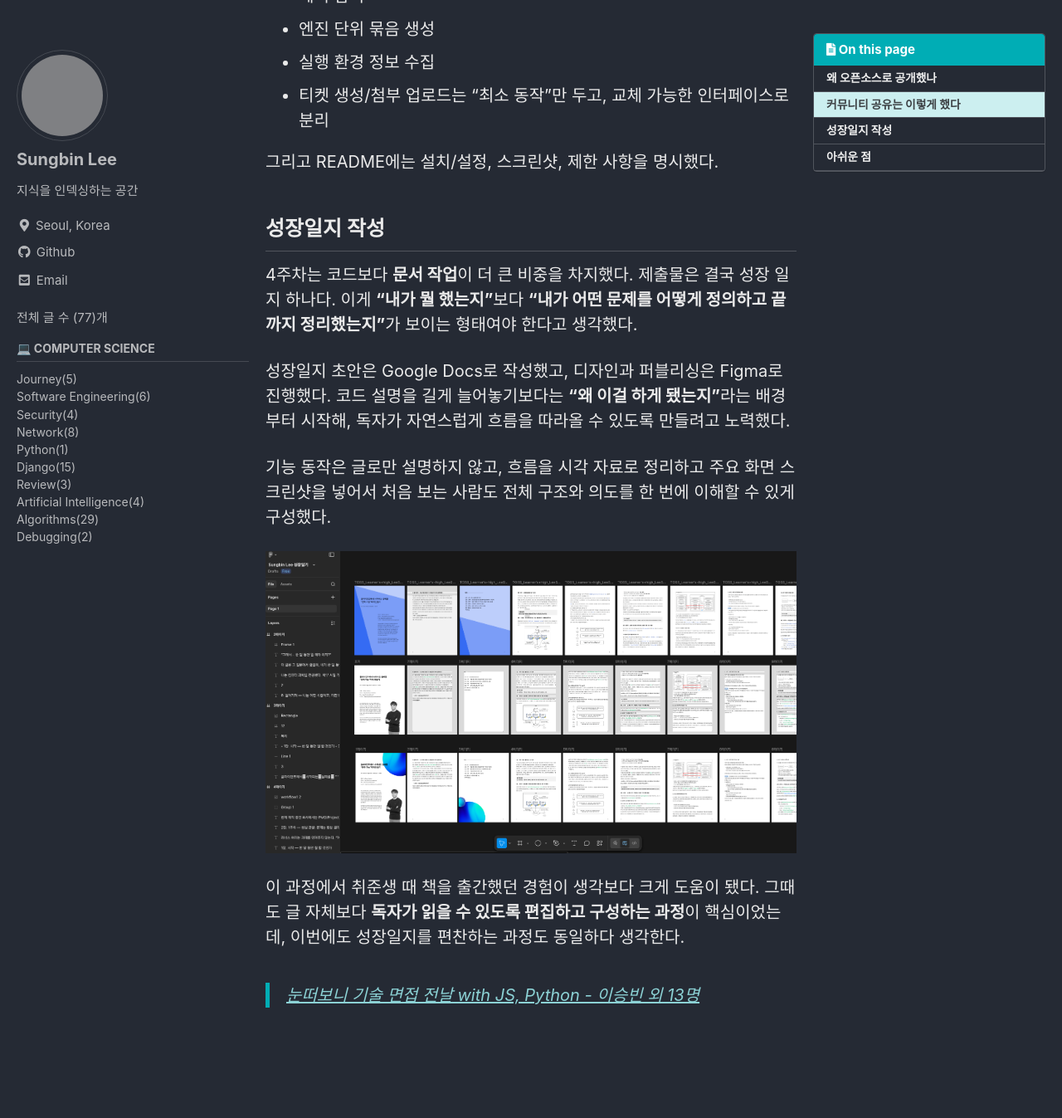
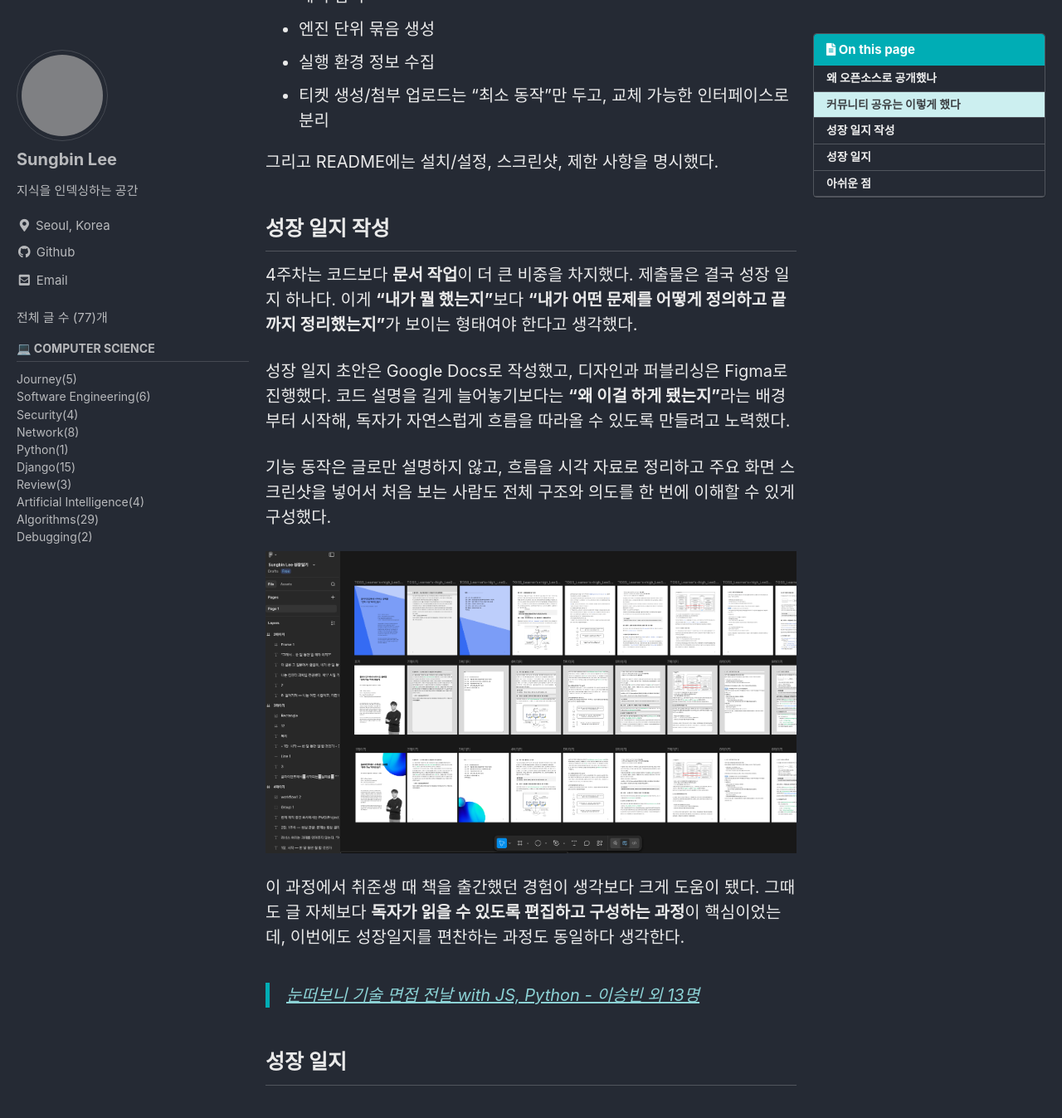
Before and after one commit to sungbinlee/tech.sungbinlee.dev, a Jekyll site: the page built from _posts/Journey/2026-01-17-토스-러너스하이2기-4주차.md, in a window 1280 px wide and 1400 px high, scrolled down 1804 px. Shown: the top 1347 px of the window at 83% size. Built offline with Jekyll 4.4.1, drawn with Linux system fonts in a browser that asks for light colours; cached includes are drawn as plain includes; comment, search, counter and statistics services are not loaded; grey boxes are pictures that could not be loaded.

Commit message:
4주차 회고 수정

```diff
--- a/_posts/Journey/2026-01-17-토스-러너스하이2기-4주차.md
+++ b/_posts/Journey/2026-01-17-토스-러너스하이2기-4주차.md
@@ -10,7 +10,7 @@ toc: true
 toc_sticky: true
 ---
 
-드디어 러너스 하이가 끝을 향해간다. 4주차는 코드를 더 붙여서 기능을 키우기보다는, 지금까지 만든 걸 **오픈소스로 공개하고**, 그 과정을 **성장일지** 형태로 정리하는 데 대부분의 시간을 썼다.
+드디어 러너스 하이가 끝을 향해간다. 4주차는 코드를 더 붙여서 기능을 키우기보다는, 지금까지 만든 걸 **오픈소스로 공개하고**, 그 과정을 **성장 일지** 형태로 정리하는 데 대부분의 시간을 썼다.
 
 ## 왜 오픈소스로 공개했나
 > [tk-incidentreporter 레포지토리](https://github.com/sungbinlee/tk-incidentreporter)
@@ -43,11 +43,11 @@ toc_sticky: true
 
 그리고 README에는 설치/설정, 스크린샷, 제한 사항을 명시했다.
 
-## 성장일지 작성
+## 성장 일지 작성
 
 4주차는 코드보다 **문서 작업**이 더 큰 비중을 차지했다. 제출물은 결국 성장 일지 하나다. 이게 **“내가 뭘 했는지”**보다 **“내가 어떤 문제를 어떻게 정의하고 끝까지 정리했는지”**가 보이는 형태여야 한다고 생각했다.
 
-성장일지 초안은 Google Docs로 작성했고, 디자인과 퍼블리싱은 Figma로 진행했다. 코드 설명을 길게 늘어놓기보다는 **“왜 이걸 하게 됐는지”**라는 배경부터 시작해, 독자가 자연스럽게 흐름을 따라올 수 있도록 만들려고 노력했다.
+성장 일지 초안은 Google Docs로 작성했고, 디자인과 퍼블리싱은 Figma로 진행했다. 코드 설명을 길게 늘어놓기보다는 **“왜 이걸 하게 됐는지”**라는 배경부터 시작해, 독자가 자연스럽게 흐름을 따라올 수 있도록 만들려고 노력했다.
 
 기능 동작은 글로만 설명하지 않고, 흐름을 시각 자료로 정리하고 주요 화면 스크린샷을 넣어서 처음 보는 사람도 전체 구조와 의도를 한 번에 이해할 수 있게 구성했다.
 
@@ -57,6 +57,7 @@ toc_sticky: true
 
 > [눈떠보니 기술 면접 전날 with JS, Python - 이승빈 외 13명](https://ridibooks.com/books/2773000080?srsltid=AfmBOoruG5Dsu9-ggIlC5KxNASBJImwKlnVvZbFTJN8pP8oq_pxd104K)
 
+## 성장 일지
 <object data="{{ site.url }}{{ site.baseurl }}/assets/pdf/growth_journal_sungbin.pdf" width="1000" height="1000" type="application/pdf"></object>
 
 ## 아쉬운 점
```
